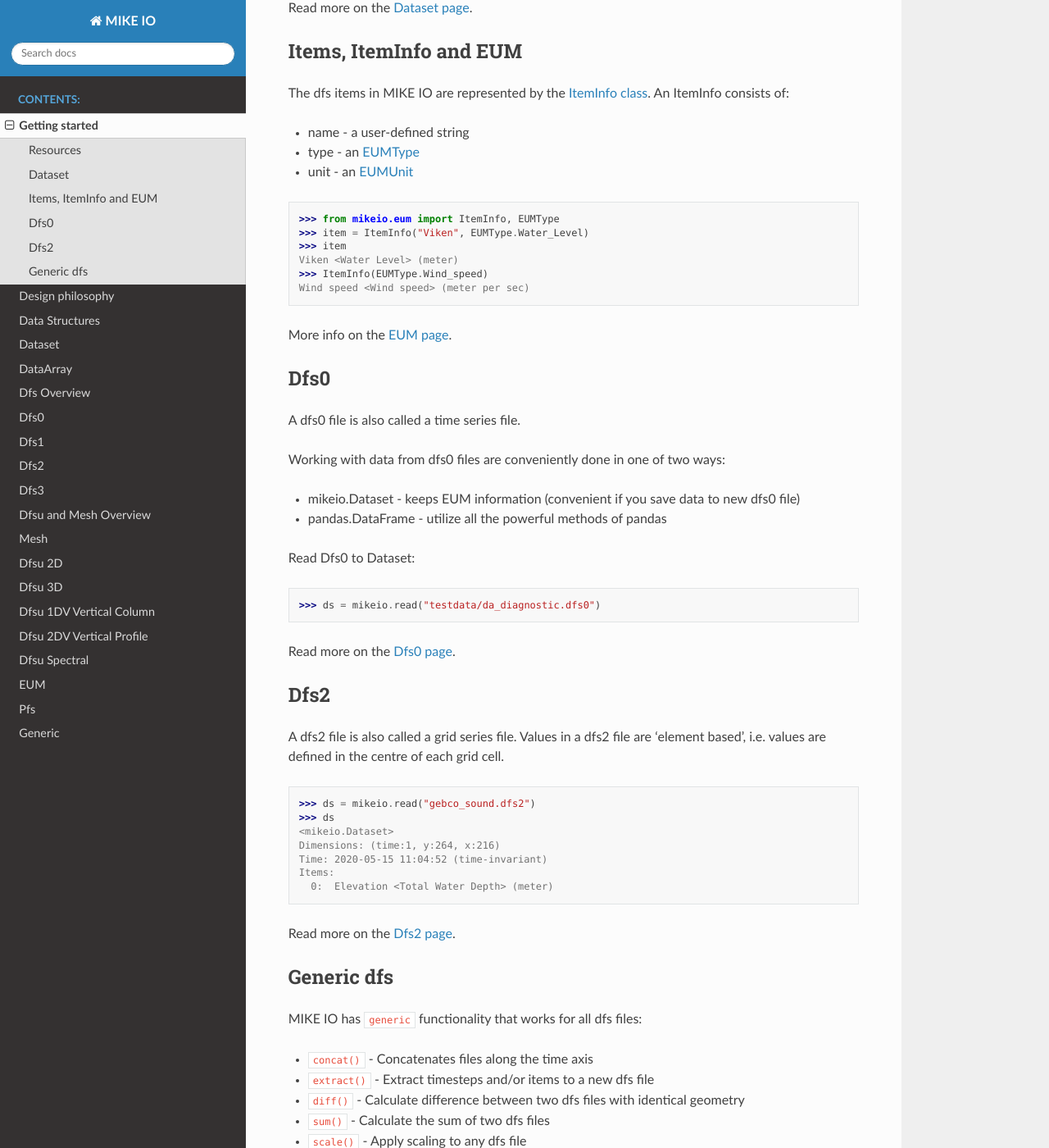
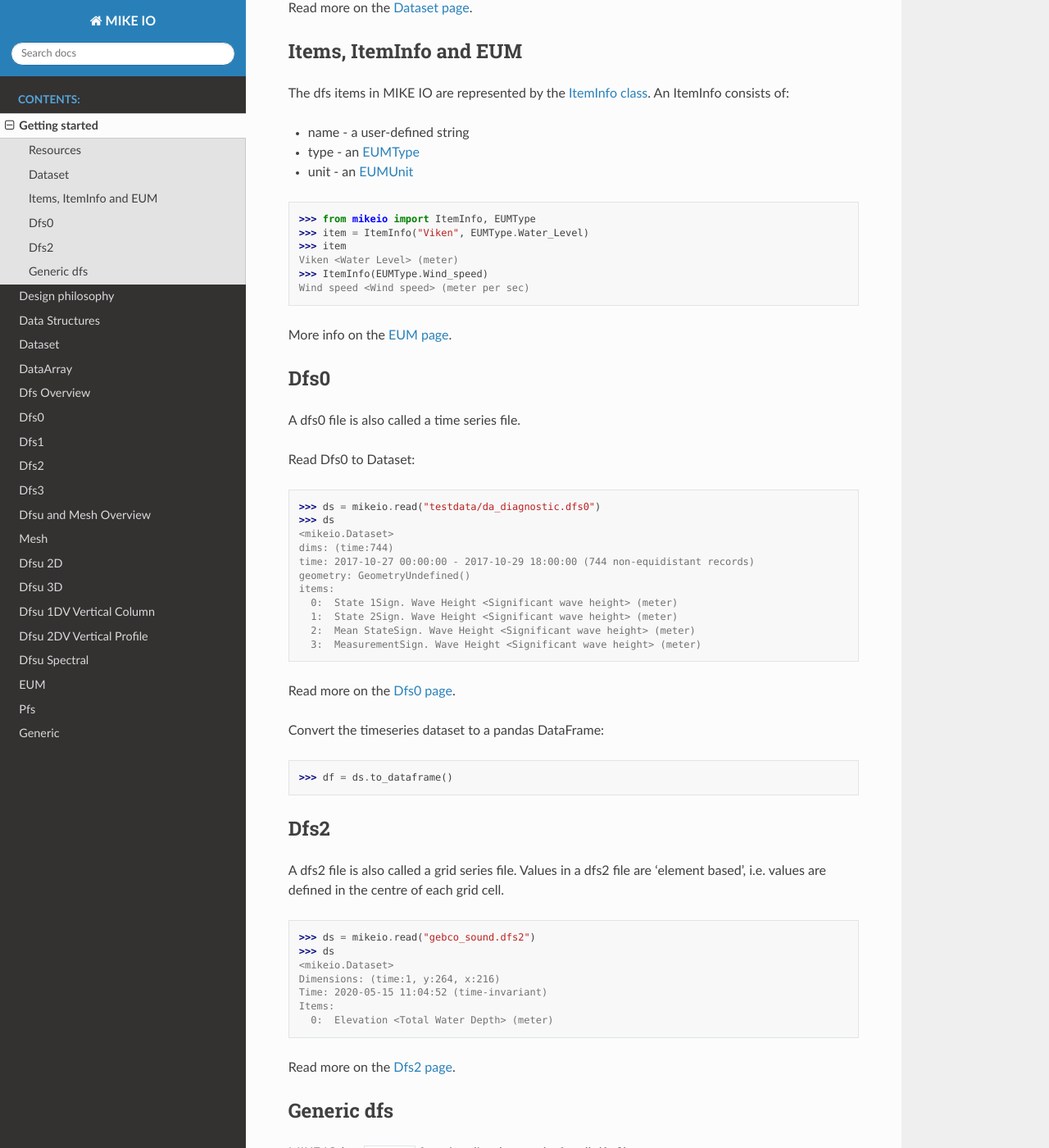
Before and after one commit to DHI/mikeio, a Sphinx documentation site: the page built from docs/getting-started.md, in a window 1280 px wide and 1400 px high, scrolled down 635 px. Shown: the whole window at 82% size. Built offline with Sphinx 7.4.7 and the Read the Docs theme 2.0.0, drawn with Linux system fonts in a browser that asks for light colours.

````diff
--- a/docs/conf.py
+++ b/docs/conf.py
@@ -29,6 +29,7 @@
 # ones.
 extensions = [
     "sphinx.ext.autodoc",
+    "sphinx_autodoc_typehints",
     "sphinx.ext.napoleon",
     "sphinx.ext.autosummary",
     "sphinx.ext.viewcode",
--- a/docs/getting-started.md
+++ b/docs/getting-started.md
@@ -32,7 +32,7 @@
 * unit - an [EUMUnit](eum.EUMUnit)
 
 ```python
->>> from mikeio.eum import ItemInfo, EUMType
+>>> from mikeio import ItemInfo, EUMType
 >>> item = ItemInfo("Viken", EUMType.Water_Level)
 >>> item
 Viken <Water Level> (meter)
@@ -44,20 +44,29 @@
 ## Dfs0
 A dfs0 file is also called a time series file.
 
-Working with data from dfs0 files are conveniently done in one of two ways:
-
-* mikeio.Dataset - keeps EUM information (convenient if you save data to new dfs0 file)
-* pandas.DataFrame - utilize all the powerful methods of pandas
-
-
 Read Dfs0 to Dataset:
 
 ```python
 >>> ds = mikeio.read("testdata/da_diagnostic.dfs0")
+>>> ds
+<mikeio.Dataset>
+dims: (time:744)
+time: 2017-10-27 00:00:00 - 2017-10-29 18:00:00 (744 non-equidistant records)
+geometry: GeometryUndefined()
+items:
+  0:  State 1Sign. Wave Height <Significant wave height> (meter)
+  1:  State 2Sign. Wave Height <Significant wave height> (meter)
+  2:  Mean StateSign. Wave Height <Significant wave height> (meter)
+  3:  MeasurementSign. Wave Height <Significant wave height> (meter)
 ```
 
 Read more on the [Dfs0 page](dfs0).
 
+Convert the timeseries dataset to a pandas DataFrame:
+
+```python
+>>> df = ds.to_dataframe()
+```
 
 
 ## Dfs2
````
